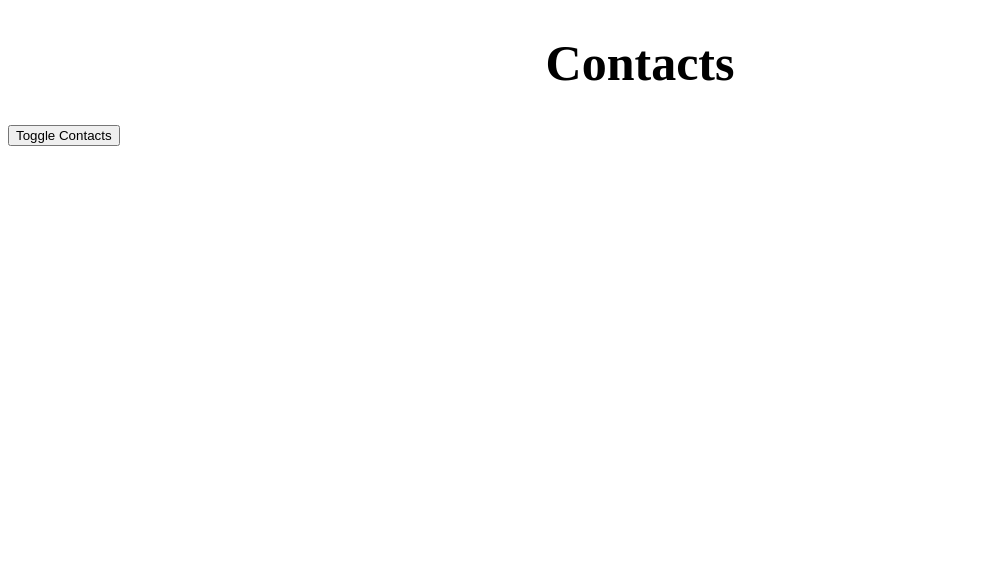
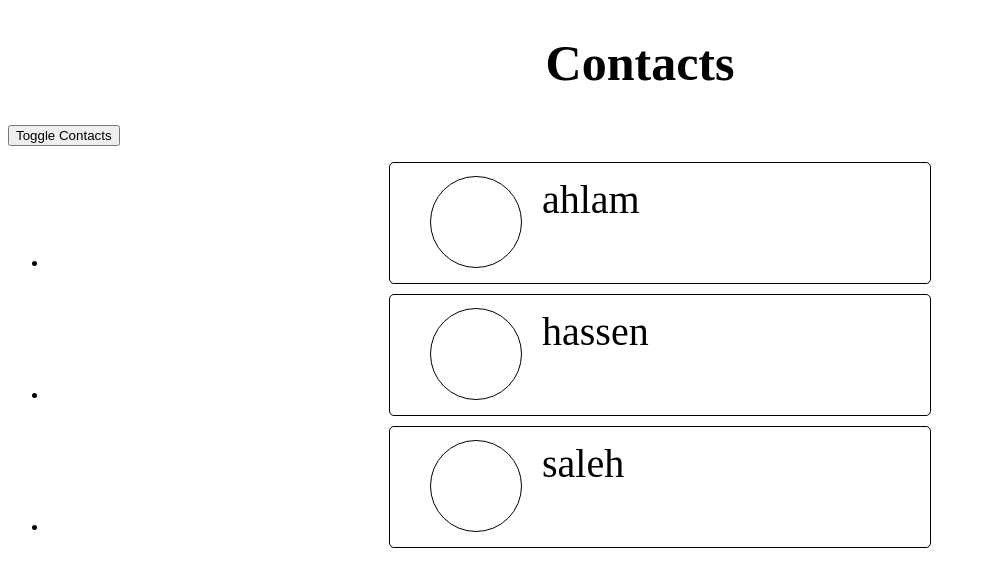
Before and after one commit to AhlamHassen/WebProgramming_2020, an Angular app in the folder simpleContact/: page / in a window 1280 px wide. Shown: the top 586 px of the page, without its empty margins (0-986 px from the left). Built offline with nearby package versions, Linux system fonts and the light colour scheme.

Commit message:
trying *ngFor

```diff
--- a/simpleContact/src/app/app.component.html
+++ b/simpleContact/src/app/app.component.html
@@ -1,8 +1,9 @@
 <button (click)="onToggle()">Toggle Contacts</button>
 
-<div *ngIf="showContacts === true">
-    <app-contact-component name = "ahlam"></app-contact-component>
-    <app-contact-component name = "ahlam"></app-contact-component>
-    <app-contact-component name = "ahlam"></app-contact-component>
-
+<div *ngIf="showContacts === true" >
+  <ul>
+      <li *ngFor="let conta of contact">
+        <app-contact-component name = {{conta}}></app-contact-component>
+      </li>
+  </ul>
 </div>
--- a/simpleContact/src/app/app.component.ts
+++ b/simpleContact/src/app/app.component.ts
@@ -7,7 +7,7 @@ import { Component, Input } from '@angular/core';
 })
 export class AppComponent {
 
- showContacts :boolean = false;
+ showContacts :boolean = true;
 
  contact: string[] = ["ahlam", "hassen", "saleh"];
 
```
